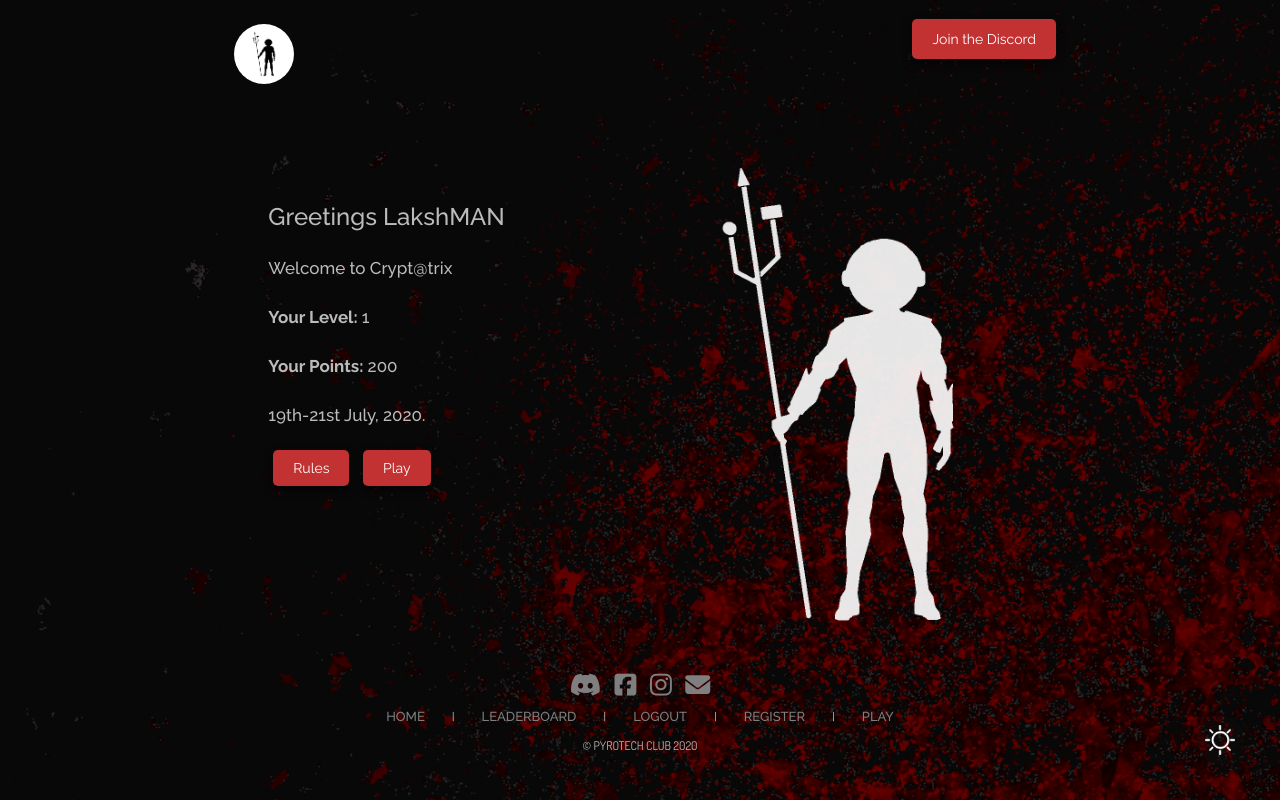
After one commit to Namya0303/crypt-php, a PHP site: page /dashboard.html in a window 1280 px wide. The commit adds this page. Run offline with PHP 8.4, Linux system fonts and the light colour scheme; some libraries are stand-ins or nearby versions.

Commit message:
dekh liyo i have done changes in html file to not change php abhi

```diff
--- /dev/null
+++ b/dashboard.html
@@ -0,0 +1,131 @@
+
+<html>
+
+<meta name="viewport" content="width=device-width, initial-scale=1.0">
+<meta charset="utf-8">
+
+<head>
+
+    <title>Crypt@trix | Ordina@trix 20.0</title>
+
+    <link href='https://fonts.googleapis.com/css?family=Raleway:400,100,200,300,400italic,500,100italic,700' rel='stylesheet' type='text/css'>
+    <script src="fontawesome.js"></script>
+    <link rel="stylesheet" href="https://maxcdn.bootstrapcdn.com/bootstrap/3.3.7/css/bootstrap.min.css">
+    <link href="https://fonts.googleapis.com/css?family=Dosis|Open+Sans" rel="stylesheet">
+    <link href='main.css' rel='stylesheet' type='text/css'>
+    <link rel="icon" href="images/favicon.png" type="image/png">
+    <script src="https://ajax.googleapis.com/ajax/libs/jquery/3.3.1/jquery.min.js"></script>
+    <script src="https://maxcdn.bootstrapcdn.com/bootstrap/3.3.7/js/bootstrap.min.js"></script>
+
+</head>
+
+<body onload="myFunction()">
+
+    <!---  LOADER   --->
+
+    <div class="load" id="load">
+        <center>
+            <div class="loader">
+                <div class="rect1"></div>
+                <div class="rect2"></div>
+                <div class="rect3"></div>
+                <div class="rect4"></div>
+                <div class="rect5"></div>
+            </div>
+        </center>
+    </div>
+
+
+    <div class="mainBod" id="mainBod">
+
+        <!---  NAVBAR   --->
+
+        <div class="navbar">
+            <div class="row">
+                <div class="col-md-2"></div>
+                <div class="col-md-8">
+                    <a href="index.php" class="logo-nav"><img src="images/ordin.png"></a>
+                    <a class="button" href="https://discord.gg/GCbVdag" target="_blank">Join the Discord</a>
+                </div>
+                <div class="col-md-2"></div>
+            </div>
+        </div>
+
+        <!--- DARK MODE SWITCH --->
+
+        <div class="theme-switch-wrapper">
+            <label class="theme-switch" for="checkbox">
+                <input type="checkbox" id="checkbox" />
+                <div class="slider round">
+                    <center>
+                        <img src="images/sun.png" class="sun">
+                        <img src="images/moon.png" class="moon">
+                    </center>
+                </div>
+            </label>
+        </div>
+
+        <!--- HOME --->
+
+        <div class="row home">
+            <div class="col-md-2"></div>
+            <div class="col-md-4">
+                <div class="writen left slide-left">
+                    <h3>Greetings LakshMAN<a href="logout.php" class="logout"><i class="fal fa-sign-out"></i></a></h3>
+                    <p>Welcome to Crypt@trix</p>
+                    <p><b>Your Level: </b><span>1</span></p>
+                    <p><b>Your Points: </b><span>200</span></p>
+                    <p>19th-21st July, 2020.</p>
+                    <br>
+                    <a href="rules.php" class="button">Rules</a>
+                    <a href="question-1.php" class="button">Play</a>
+                </div>
+            </div>
+            <div class="col-md-4">
+                <center>
+                    <img src="images/ordin2.png" class="img-logo invert slide-right">
+                </center>
+            </div>
+            <div class="col-md-2"></div>
+        </div>
+
+        <!---  FOOTER   --->
+
+        <div id="end">
+            <center>
+                <div class="footer-text">
+                    <a href="https://discord.gg/GCbVdag" class="page-links discord" target="_blank"><i class="fab fa-discord"></i></a>
+                    <a href="https://www.facebook.com/Ordinatrix20.0/" class="page-links facebook" target="_blank"><i class="fab fa-facebook-square"></i></a>
+                    <a href="https://www.instagram.com/ordinatrix20.0/" class="page-links instagram" target="_blank"><i class="fab fa-instagram"></i></a>
+                    <a href="mailto:ordinatrix10@gmail.com" class="page-links email" target="_blank"><i class="fas fa-envelope"></i></a>
+                    <div class="footer-copy font-alt">
+                        <a href="index.php">Home</a>
+                        |
+                        <a href="leaderboard.php">Leaderboard</a>
+                        |
+                        <a href="logout.php">Logout</a>
+                        |
+                        <a href="register.php">Register</a>
+                        |
+                        <a href="question-1.php">PlaY</a>
+                    </div>
+                    <div class="footer-copy font-alt">
+                        © Pyrotech Club 2020
+                    </div>
+                </div>
+            </center>
+        </div>
+
+    </div>
+    <script src="https://www.gstatic.com/firebasejs/7.14.5/firebase-app.js"></script>
+    <script src="https://www.gstatic.com/firebasejs/7.14.5/firebase-database.js"></script>
+    <script src="https://www.gstatic.com/firebasejs/7.14.5/firebase-auth.js"></script>
+    <script src="https://www.gstatic.com/firebasejs/7.14.5/firebase-storage.js"></script>
+    <script src="https://www.gstatic.com/firebasejs/7.14.5/firebase-analytics.js"></script>
+    <script src="https://ajax.googleapis.com/ajax/libs/jquery/3.3.1/jquery.min.js"></script>
+    <script src="https://cdnjs.cloudflare.com/ajax/libs/popper.js/1.14.7/umd/popper.min.js" integrity="sha384-UO2eT0CpHqdSJQ6hJty5KVphtPhzWj9WO1clHTMGa3JDZwrnQq4sF86dIHNDz0W1" crossorigin="anonymous"></script>
+    <script src="init.js"></script>
+    <script src="index.js"></script>
+</body>
+
+</html>
--- a/main.css
+++ b/main.css
@@ -388,6 +388,16 @@
         font-weight: 500;
     }
 
+    .writen p span {
+        transition: 0.25s;
+        cursor: pointer;
+    }
+
+    .writen p:hover span {
+        color: var(--secondary-color);
+        letter-spacing: 1px;
+    }
+
     .img-logo {
         max-width: 100%;
         opacity: 0.9;
```
